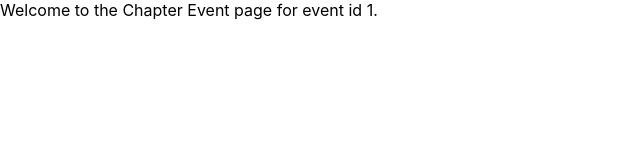
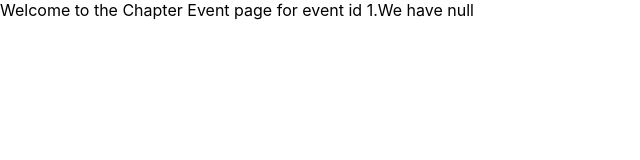
Before and after one commit to Fysiksektionen/bittan, a React (Create React App) app in the folder frontend/bittan/: page /events/1 in a window 1280 px wide. Shown: the top 160 px of the page, without its empty margins (0-640 px from the left). Built offline with nearby package versions, Linux system fonts and the light colour scheme.

Commit message:
Implement useState for chapterEvent

```diff
--- a/frontend/bittan/src/routes/chapterEventPage.tsx
+++ b/frontend/bittan/src/routes/chapterEventPage.tsx
@@ -1,10 +1,18 @@
 import { useParams } from 'react-router-dom';
+import { useLocation } from 'react-router-dom'
+import { ChapterEvent } from '../types';
+import { useEffect, useState } from 'react';
+
 export default function ChapterEventPage() {
-	var { chapterEventId } = useParams();
+	const { chapterEventId } = useParams();
+	const location = useLocation();
+
+	const [chapterEvent, setChapterEvent] = useState<null|ChapterEvent>(location.state === null ? null : location.state.chapterEvent);
 
 	return (
 		<div>
       		Welcome to the Chapter Event page for event id {chapterEventId}.
+			{chapterEvent === null ? `We have null` : `We have CE`}
 	  	</div>
 	)
 }
```
